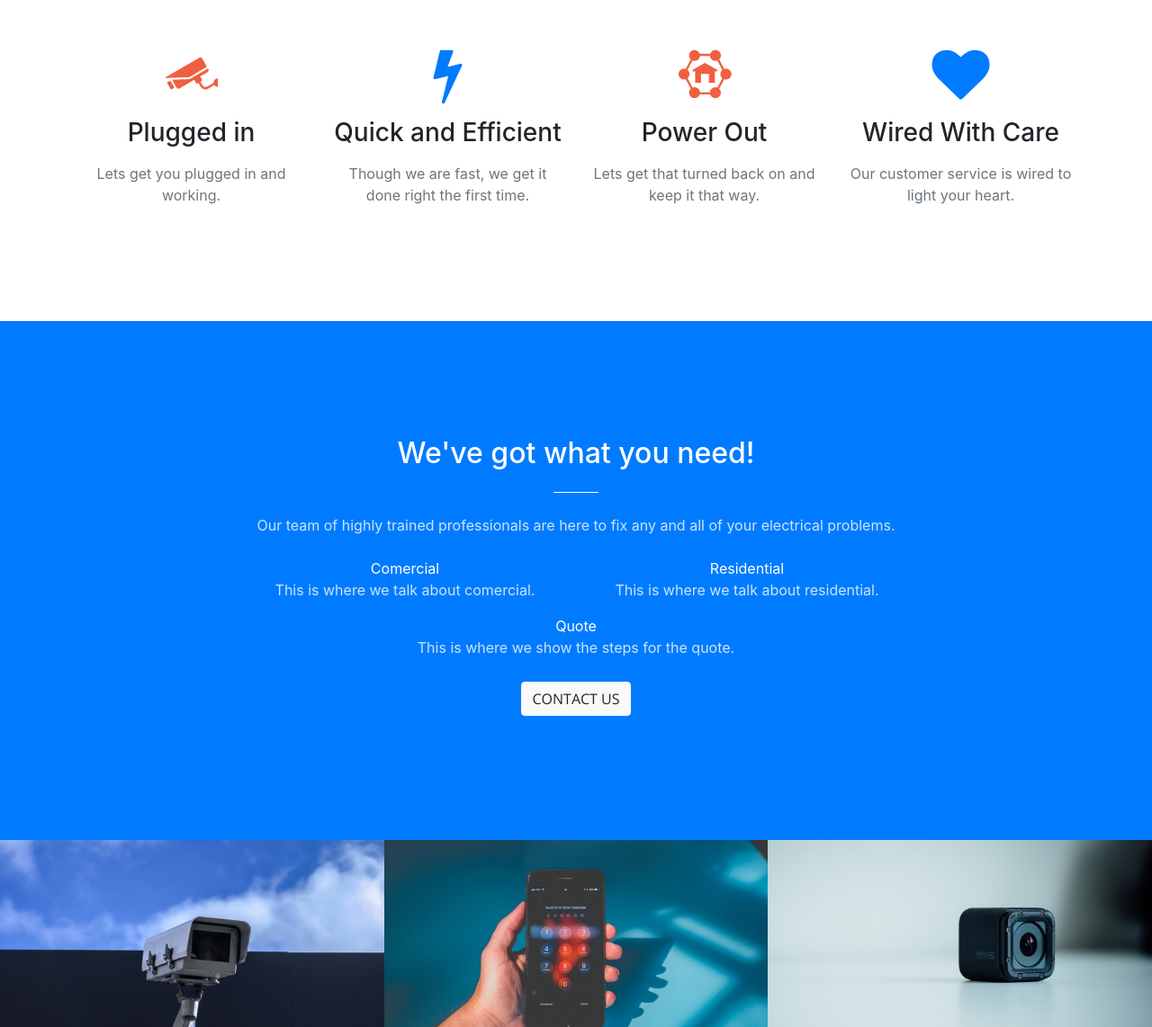
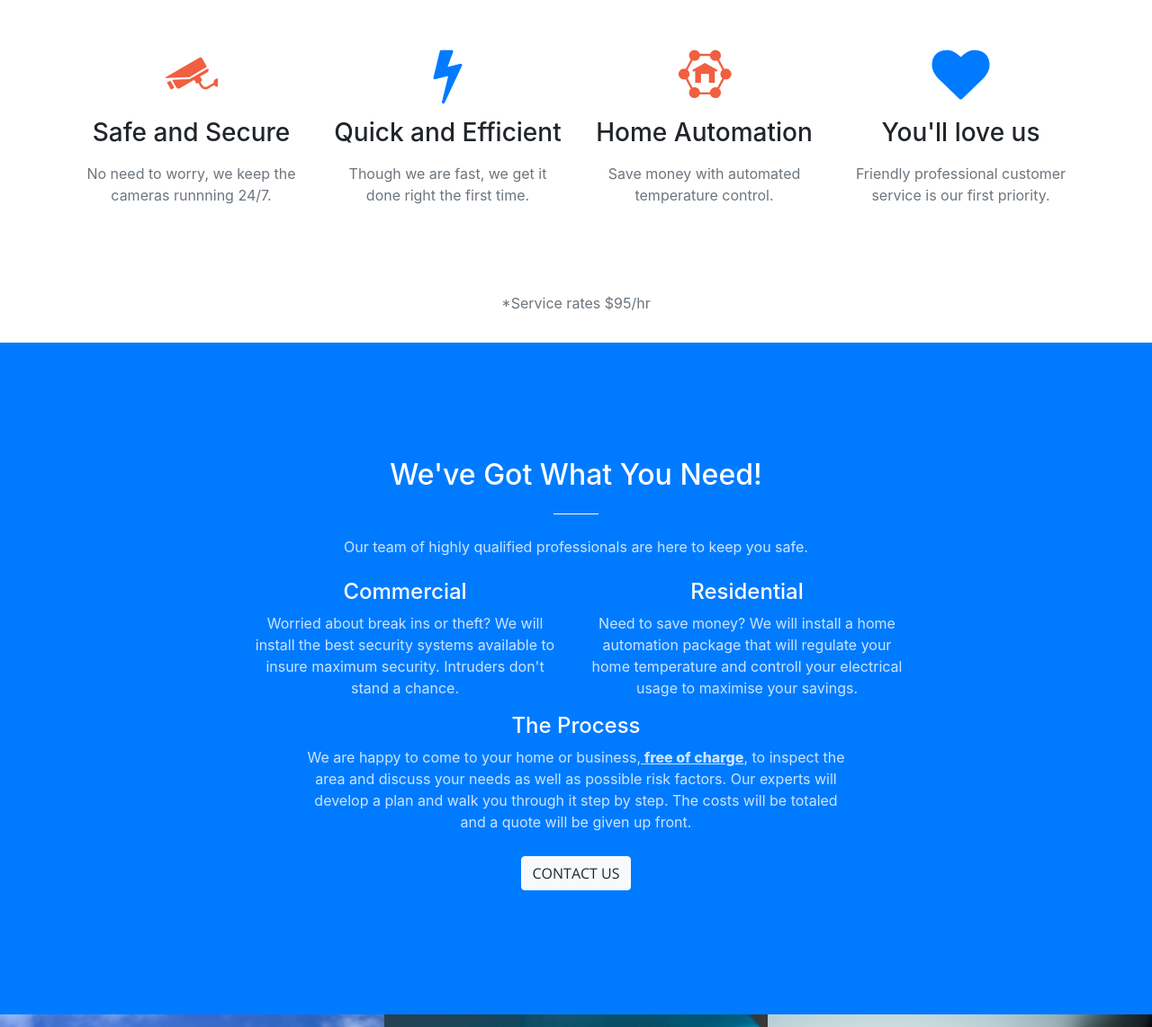
Before and after one commit to Andrewearls/wire-smart, a website with bundled scripts: page index.html in a window 1280 px wide. Shown: the part 1012-2154 px from the top of the page at 90% size. Built offline with nearby package versions, Linux system fonts and the light colour scheme.

Commit message:
updated page content

```diff
--- a/css/main.css
+++ b/css/main.css
@@ -46,6 +46,11 @@ h6 {
   background-color: #212529 !important;
 }
 
+.bold{
+  font-weight: 800;
+  text-decoration: underline;
+}
+
 .text-faded {
   color: rgba(255, 255, 255, 0.8);
 }
@@ -62,6 +67,13 @@ section {
   margin-top: 0;
 }
 
+#services{
+  padding-bottom: 2rem;
+}
+
+#service-rates{
+  padding-top: 6rem;
+}
 ::-moz-selection {
   color: #fff;
   background: #212529;
--- a/img/Credit.txt
+++ b/img/Credit.txt
@@ -8,3 +8,6 @@ Check out the new logo that I created on <a href="http://logomakr.com" title="Lo
 
 Home network
 Check out the new logo that I created on <a href="http://logomakr.com" title="Logo Makr">LogoMakr.com</a> https://logomakr.com/1ui210
+
+Thumb print
+Check out the new logo that I created on <a href="http://logomakr.com" title="Logo Makr">LogoMakr.com</a> https://logomakr.com/0DCrdB
--- a/index.html
+++ b/index.html
@@ -11,7 +11,7 @@
     <title>Wire Smart</title>
 
     <!-- Favicon -->
-    <link rel="icon" href="img/logooriginal.png">
+    <link rel="icon" href="img/newLogoBrightOrange.png">
 
     <!-- Bootstrap core CSS -->
     <link href="vendor/bootstrap/css/bootstrap.min.css" rel="stylesheet">
@@ -73,7 +73,7 @@
             </div>
           </div>
           <div class="col-lg-8 mx-auto">
-            <p class="text-faded mb-5">Worried about break ins, theft, or vandalism? We've got you covered. Surround your home with cameras you can check from your phone!</p>
+            <p class="text-faded mb-5">Worried about break-ins, theft, or vandalism? We've got you covered. Surround your home with cameras you can check from your phone!</p>
             <a class="btn btn-primary btn-xl js-scroll-trigger" href="#services">Need Security?</a>
             <a class="btn btn-primary btn-xl js-scroll-trigger" href="#contact">Emergency?</a>
 
@@ -97,8 +97,8 @@
           <div class="col-lg-3 col-md-6 text-center">
             <div class="service-box mt-5 mx-auto">
               <img src="img/icons/SecurityCamera.png" class="mb-3 sr-icons">
-              <h3 class="mb-3">Plugged in</h3>
-              <p class="text-muted mb-0">Lets get you plugged in and working.</p>
+              <h3 class="mb-3">Safe and Secure</h3>
+              <p class="text-muted mb-0">No need to worry, we keep the cameras runnning 24/7.</p>
             </div>
           </div>
           <div class="col-lg-3 col-md-6 text-center">
@@ -111,16 +111,21 @@
           <div class="col-lg-3 col-md-6 text-center">
             <div class="service-box mt-5 mx-auto">
               <img src="img/icons/HomeNetworking.png" class="mb-3 sr-icons">
-              <h3 class="mb-3">Power Out</h3>
-              <p class="text-muted mb-0">Lets get that turned back on and keep it that way.</p>
+              <h3 class="mb-3">Home Automation</h3>
+              <p class="text-muted mb-0">Save money with automated temperature control.</p>
             </div>
           </div>
           <div class="col-lg-3 col-md-6 text-center">
             <div class="service-box mt-5 mx-auto">
               <i class="fa fa-4x fa-heart text-primary mb-3 sr-icons"></i>
-              <h3 class="mb-3">Wired With Care</h3>
-              <p class="text-muted mb-0">Our customer service is wired to light your heart.</p>
+              <h3 class="mb-3">You'll love us</h3>
+              <p class="text-muted mb-0">Friendly professional customer service is our first priority.</p>
             </div>
+          </div>
+        </div>
+        <div class="row">
+          <div class="col-lg-8 mx-auto text-center">
+            <p id="service-rates" class="text-muted mb-0">*Service rates $95/hr</p>
           </div>
         </div>
       </div>
@@ -130,23 +135,29 @@
       <div class="container">
         <div class="row">
           <div class="col-lg-8 mx-auto text-center">
-            <h2 class="section-heading text-white">We've got what you need!</h2>
+            <h2 class="section-heading text-white">We've Got What You Need!</h2>
             <hr class="light my-4">
-            <p class="text-faded mb-4">Our team of highly trained professionals are here to fix any and all of your electrical problems.</p>
+            <p class="text-faded mb-4">Our team of highly qualified professionals are here to keep you safe.</p>
             <div class="row">
               <div class="col-md-6 ">
-                <div class="text-white">Comercial</div>
-                <p class="text-faded">This is where we talk about comercial.</p>
+                <h4 class="text-white">Commercial</h4>
+                <p class="text-faded">Worried about break ins or theft? We will install the best security systems available to insure maximum security. Intruders don't stand a chance. </p>
               </div>
               <div class="col-md-6">
-                <div class="text-white">Residential</div>
-                <p class="text-faded">This is where we talk about residential.</p>
+                <h4 class="text-white">Residential</h4>
+                <p class="text-faded">Need to save money? We will install a home automation package that will regulate your home temperature and controll your electrical usage to maximise your savings.</p>
               </div>
             </div>
             <div class="row">
-              <div class="col-lg-8 mx-auto">
-                <div class="text-white">Quote</div>
-                <p class="text-faded">This is where we show the steps for the quote.</p>
+              <div class="col-lg-10 mx-auto">
+                <h4 class="text-white">The Process</h4>
+                <p class="text-faded">
+                  We are happy to come to your home or business,<span class="bold"> free of charge</span>, to inspect the area and discuss your needs as well as possible risk factors.
+
+                  Our experts will develop a plan and walk you through it step by step.
+
+                  The costs will be totaled and a quote will be given up front.
+                </p>
               </div>
             </div>
             <a class="btn btn-light btn-xl js-scroll-trigger" href="#contact">Contact us</a>
```
Also changed, not shown: 1 other file.
